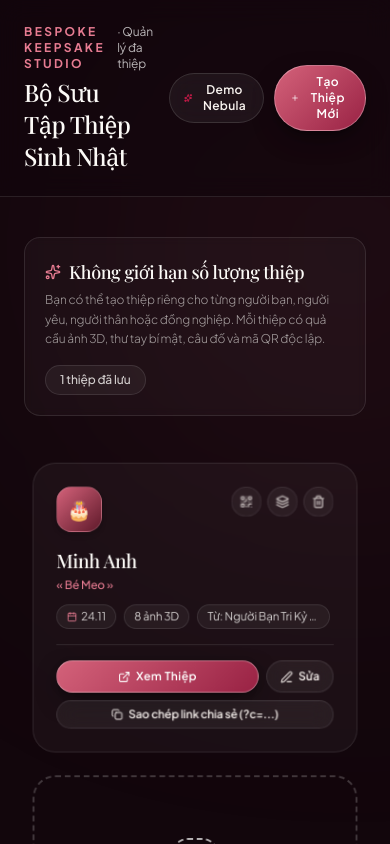
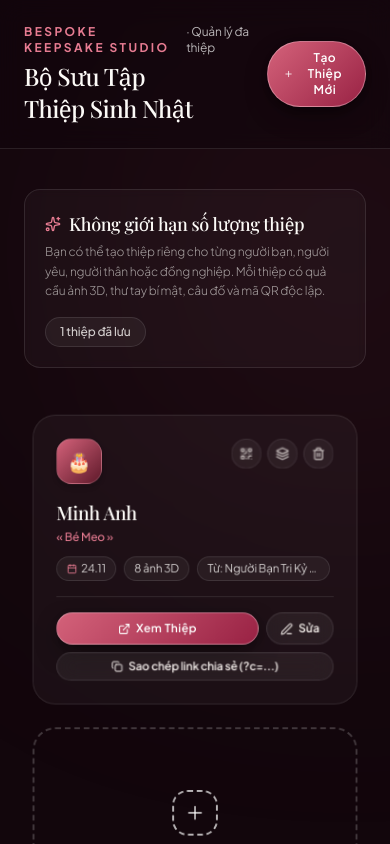
Before and after one commit to quang0204/birthday-luxury-card, a React (Vite) app: page / in a window 390 px wide. Shown: the top 844 px of the page. Built offline with nearby package versions, Linux system fonts and the light colour scheme; a web font is replaced by a local one.

Commit message:
fix(ui): remove Demo Nebula button and modal from Dashboard

```diff
--- a/src/pages/DashboardPage.tsx
+++ b/src/pages/DashboardPage.tsx
@@ -2,10 +2,9 @@ import React, { useState, useCallback, useEffect } from 'react';
 import { motion, AnimatePresence } from 'framer-motion';
 import {
   Plus, Gift, ExternalLink, Trash2, Edit3, QrCode, Copy, Check,
-  Sparkles, Calendar, Layers, X
+  Sparkles, Calendar, Layers
 } from 'lucide-react';
 import { getAllCards, deleteCard, cloneCard, encodeCardToUrl, SavedCard } from '../utils/cardLibrary';
-import NebulaDemo from '../components/ui/nebula-demo';
 
 interface DashboardPageProps {
   onOpenCard: (cardId: string) => void;
@@ -46,7 +45,6 @@ export const DashboardPage: React.FC<DashboardPageProps> = ({
   const [cards, setCards] = useState<SavedCard[]>([]);
   const [copiedId, setCopiedId] = useState<string | null>(null);
   const [deletingId, setDeletingId] = useState<string | null>(null);
-  const [showNebulaDemo, setShowNebulaDemo] = useState(false);
 
   const refresh = useCallback(() => setCards(getAllCards()), []);
 
@@ -110,15 +108,6 @@ export const DashboardPage: React.FC<DashboardPageProps> = ({
           </div>
 
           <div className="flex items-center gap-2.5">
-            <button
-              onClick={() => setShowNebulaDemo(true)}
-              className="btn-glass-interactive px-3.5 py-2 text-xs sm:text-sm tracking-wide flex items-center gap-2 cursor-pointer border-[#ff1f5a]/40 hover:border-[#ff1f5a] text-[#f6e2e8]"
-              title="Mở toàn màn hình demo pixel art Halftone Nebula"
-            >
-              <Sparkles size={14} className="text-[#ff1f5a]" />
-              <span>Demo Nebula</span>
-            </button>
-
             <button
               onClick={onCreateNew}
               className="btn-luxury px-4 sm:px-5 py-2 sm:py-2.5 text-xs sm:text-sm font-semibold tracking-wide flex items-center gap-2 cursor-pointer shadow-lg shadow-rose-950/50"
@@ -327,24 +316,6 @@ export const DashboardPage: React.FC<DashboardPageProps> = ({
           </motion.div>
         )}
       </main>
-
-      {/* Halftone Nebula Interactive Demo Full-Screen Modal */}
-      {showNebulaDemo && (
-        <div className="fixed inset-0 z-50 bg-[#050309] flex flex-col animate-fadeIn">
-          <div className="absolute top-5 right-6 z-50">
-            <button
-              onClick={() => setShowNebulaDemo(false)}
-              className="px-4 py-2 rounded-full bg-white/15 hover:bg-white/25 text-white text-xs font-mono tracking-wider backdrop-blur-md border border-white/25 cursor-pointer flex items-center gap-1.5 shadow-xl transition-all"
-            >
-              <X size={14} />
-              <span>Đóng Demo</span>
-            </button>
-          </div>
-          <div className="flex-1 w-full h-full overflow-hidden">
-            <NebulaDemo />
-          </div>
-        </div>
-      )}
     </div>
   );
 };
```
